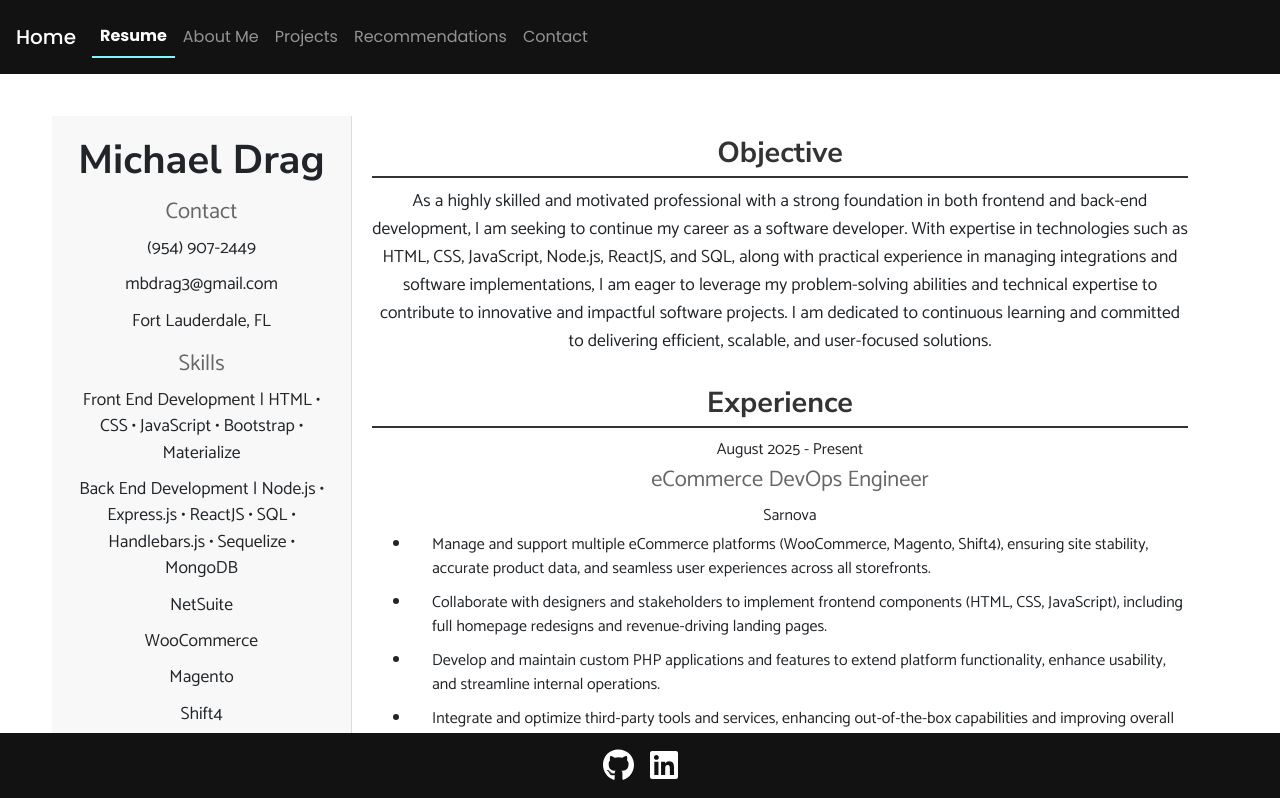
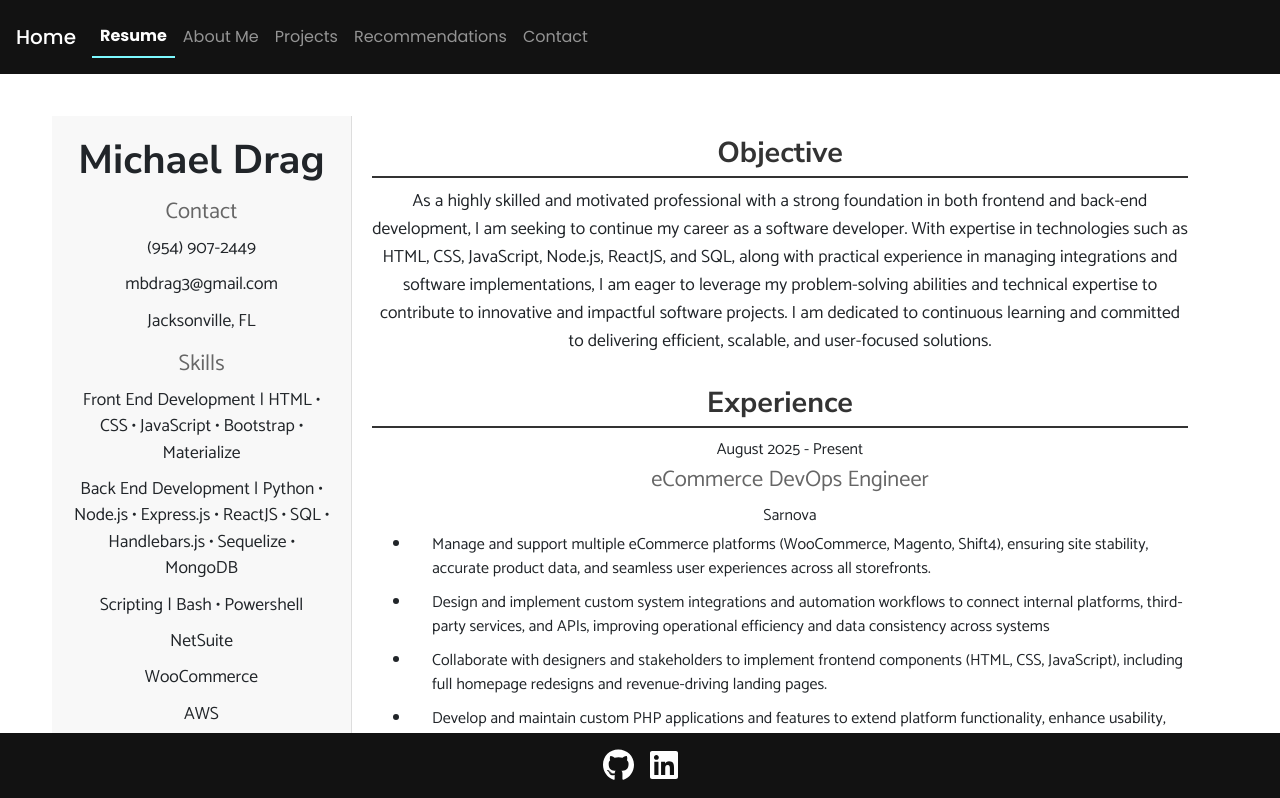
Before and after one commit to mbdrag3/my-portfolio, a React (Vite) app: page /app/resume in a window 1280 px wide. Shown: the top 798 px of the page. Built offline with nearby package versions, Linux system fonts and the light colour scheme.

Commit message:
updated resume 2/2026

```diff
--- a/src/components/pages/Resume.jsx
+++ b/src/components/pages/Resume.jsx
@@ -11,6 +11,7 @@ function Resume() {
             company: 'Sarnova',
             responsibilities: [
                 'Manage and support multiple eCommerce platforms (WooCommerce, Magento, Shift4), ensuring site stability, accurate product data, and seamless user experiences across all storefronts.',
+                'Design and implement custom system integrations and automation workflows to connect internal platforms, third-party services, and APIs, improving operational efficiency and data consistency across systems',
                 'Collaborate with designers and stakeholders to implement frontend components (HTML, CSS, JavaScript), including full homepage redesigns and revenue-driving landing pages.',
                 'Develop and maintain custom PHP applications and features to extend platform functionality, enhance usability, and streamline internal operations.',
                 'Integrate and optimize third-party tools and services, enhancing out-of-the-box capabilities and improving overall system performance.',
@@ -105,16 +106,18 @@ function Resume() {
                     <ul>
                         <li>(954) 907-2449</li>
                         <li>mbdrag3@gmail.com</li>
-                        <li>Fort Lauderdale, FL</li>
+                        <li>Jacksonville, FL</li>
                     </ul>
                     <h3>Skills</h3>
                     <ul>
                         <li>Front End Development | HTML •
                         CSS • JavaScript • Bootstrap •
                         Materialize</li>
-                        <li>Back End Development | Node.js • Express.js • ReactJS • SQL • Handlebars.js • Sequelize • MongoDB</li>
+                        <li>Back End Development | Python • Node.js • Express.js • ReactJS • SQL • Handlebars.js • Sequelize • MongoDB</li>
+                        <li>Scripting | Bash • Powershell</li>
                         <li>NetSuite</li>
                         <li>WooCommerce</li>
+                        <li>AWS</li>
                         <li>Magento</li>
                         <li>Shift4</li>
                         <li>Figma</li>
```
